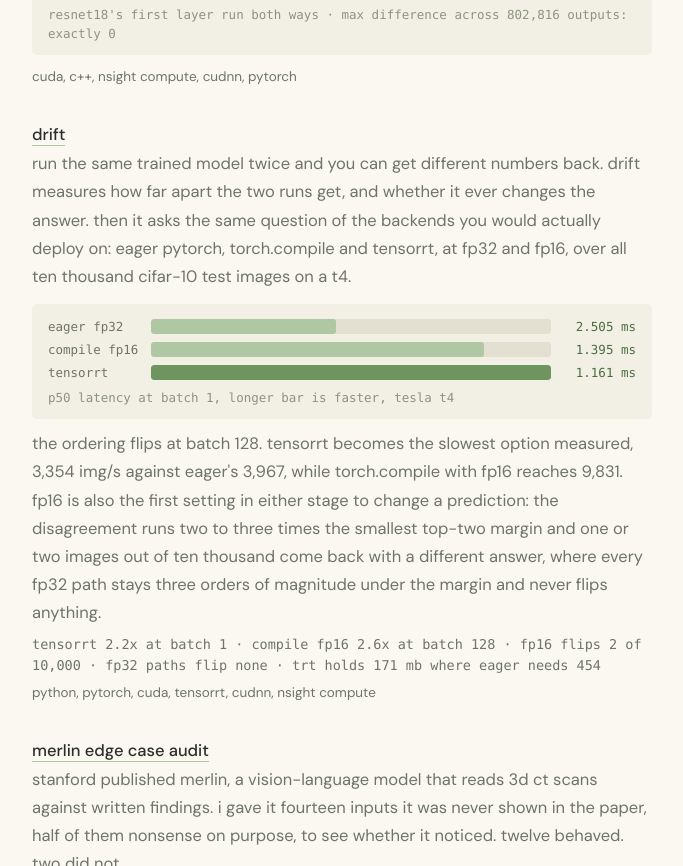
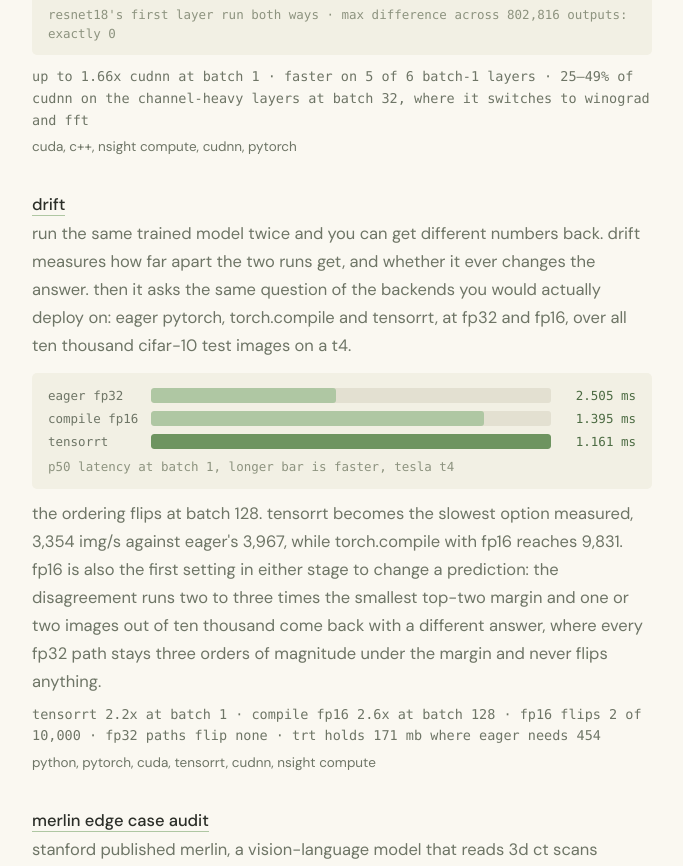
Before and after one commit to noorps/site, a plain HTML site: page index.html in a window 1280 px wide. Shown: the part 3088-3954 px from the top of the page, without its empty margins (298-981 px from the left). Drawn offline with Linux system fonts and the light colour scheme.

Commit message:
add measured numbers to the cuconv entry

```diff
--- a/index.html
+++ b/index.html
@@ -161,6 +161,7 @@
       <img src="img/cuconv-featuremaps.jpg" alt="resnet18 conv1 feature maps, 64 channels from my kernel beside 64 from cudnn, visually identical" loading="lazy" width="1200" height="520">
       <figcaption>resnet18's first layer run both ways · max difference across 802,816 outputs: exactly 0</figcaption>
     </figure>
+    <p class="nums">up to 1.66x cudnn at batch 1 · faster on 5 of 6 batch-1 layers · 25–49% of cudnn on the channel-heavy layers at batch 32, where it switches to winograd and fft</p>
     <p class="stack">cuda, c++, nsight compute, cudnn, pytorch</p>
   </div>
 
```
